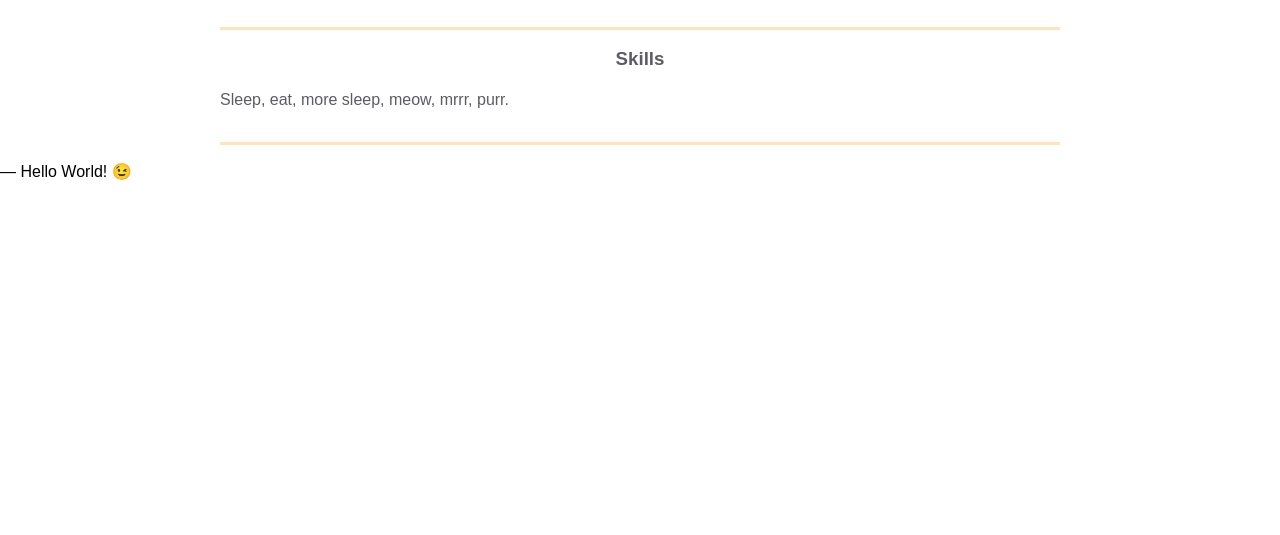
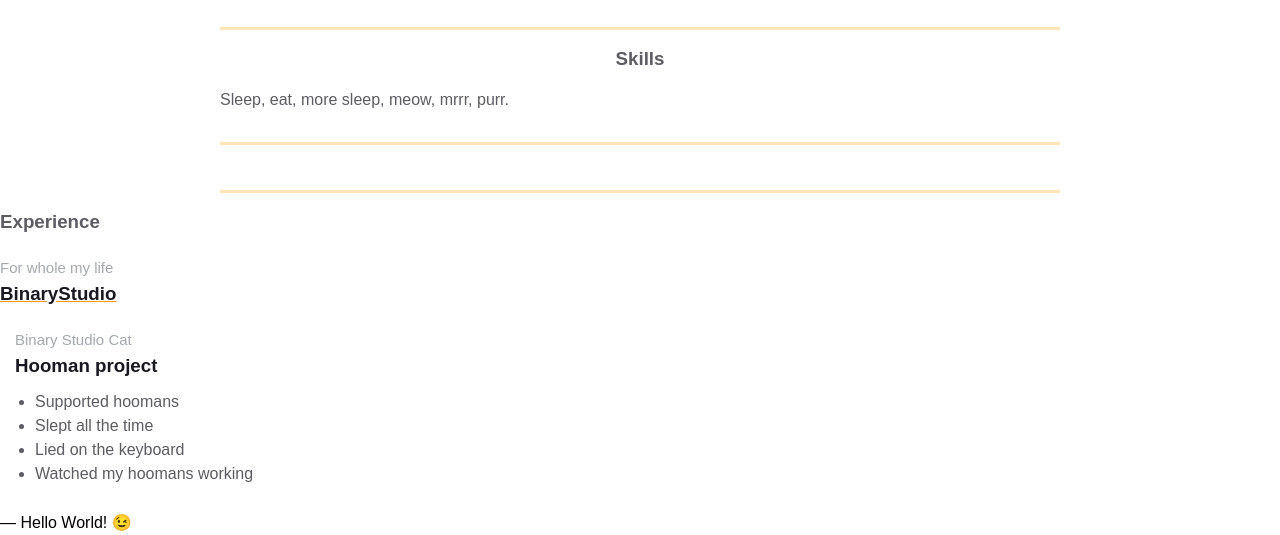
Before and after one commit to Derrbal/homepage, a plain HTML site: page index.html in a window 1280 px wide. Shown: the part 570-1105 px from the top of the page. Before the commit the page ends 800 px from the top, so only its background shows below. Drawn offline with Linux system fonts and the light colour scheme.

Commit message:
Added experienses block

```diff
--- a/index.html
+++ b/index.html
@@ -73,6 +73,36 @@
           </div>
         </div>
       </div>
+      <div class="container">
+        <div class="resume__block">
+          <div class="main-info fh">
+
+            <div class="experiences"></div>
+
+            <div class="additional-info fv"></div>
+          </div>
+        </div>
+      </div>
+      <div class="experiences">
+        <h3 class="experiences__header">Experience</h3>
+        <div class="experiences__company">
+          <div class="experiences__company-header">
+            <span class="experiences__company-header-durability">For whole my life</span>
+            <h3 class="experiences__company-header-name">BinaryStudio</h3>
+          </div>
+
+          <div class="experiences__company-project">
+            <span class="experiences__company-project-role">Binary Studio Cat</span>
+            <h3 class="experiences__company-project-name">Hooman project</h3>
+            <ul class="experiences__company-project-responsibilities">
+              <li>Supported hoomans</li>
+              <li>Slept all the time</li>
+              <li>Lied on the keyboard</li>
+              <li>Watched my hoomans working</li>
+            </ul>
+          </div>
+        </div>
+      </div>
     ― Hello World! &#x1F609;
   </body>
 </html>
```
